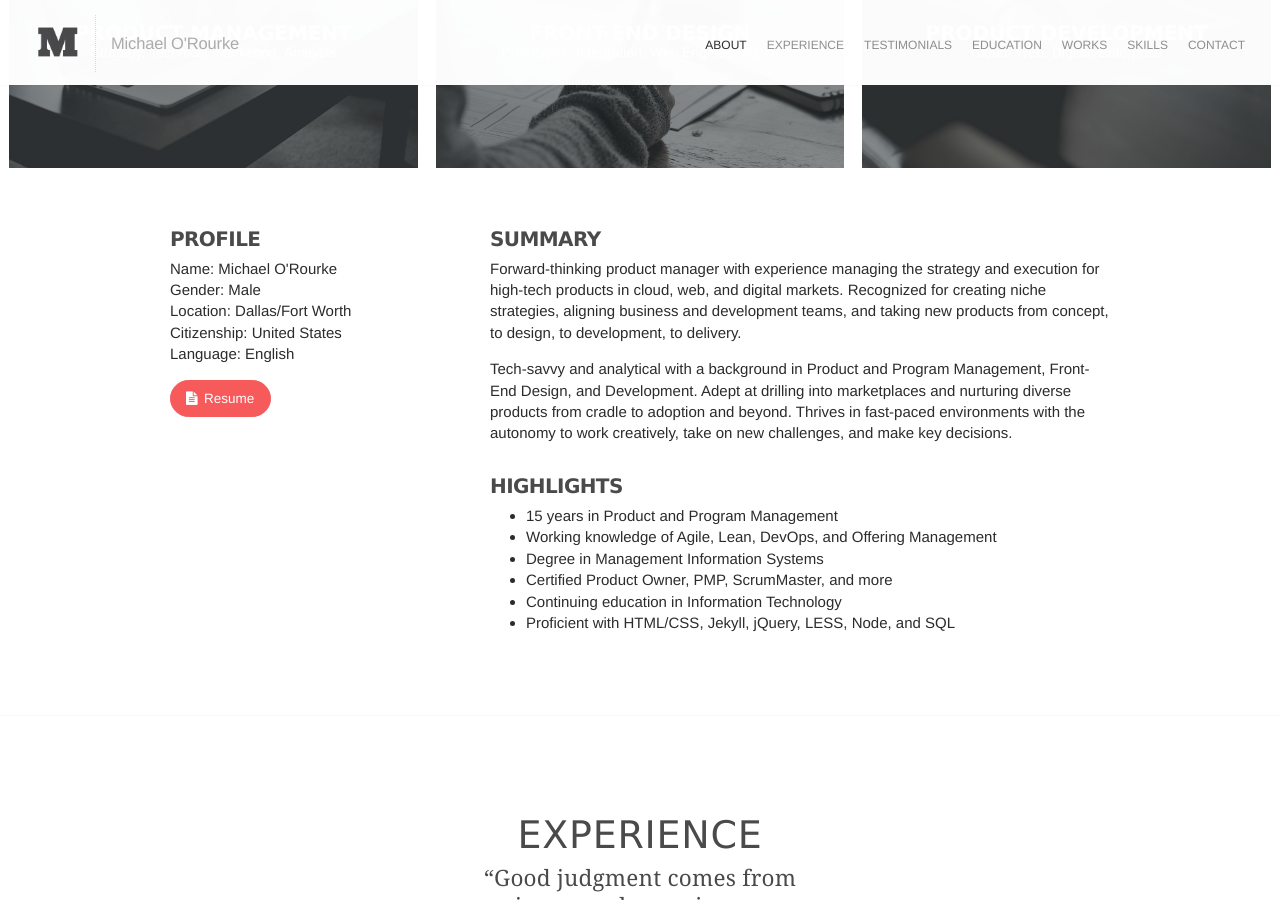
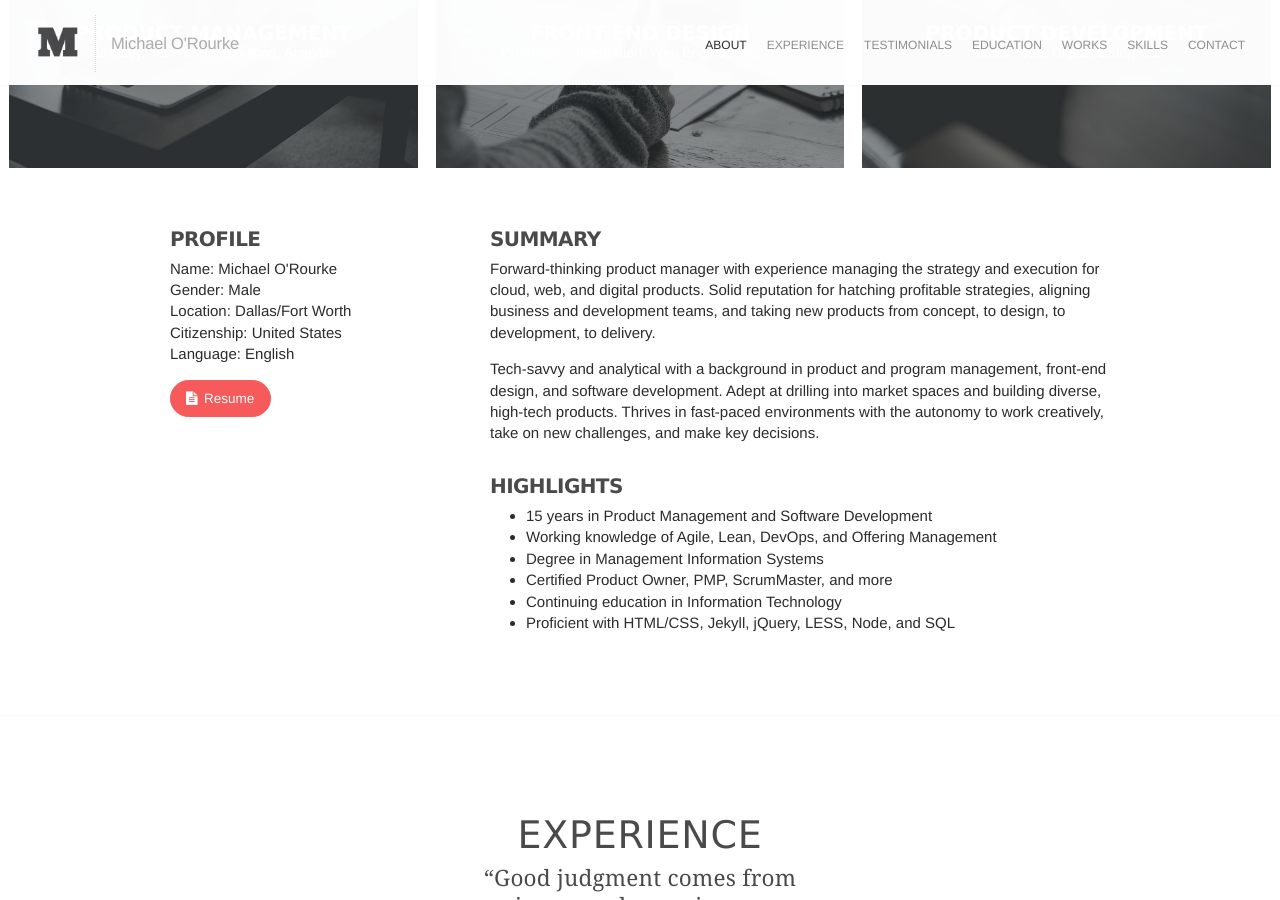
Before and after one commit to caleorourke/unveil, a Jekyll site: the page built from index.html, in a window 1280 px wide and 900 px high, scrolled down 1398 px. Built offline with Jekyll 4.4.1, drawn with Linux system fonts in a browser that asks for light colours; some of the changed text lies outside the part shown.

Commit message:
content updates

```diff
--- a/_config.yml
+++ b/_config.yml
@@ -11,7 +11,7 @@
 # ==============================
 
 title:          Michael O'Rourke
-headline:       I define and design products for cloud markets.
+headline:       I define and design products cloud products.
 tagline:        Product Management and Design
 role:           Product Manager
 license:        MIT
@@ -21,7 +21,7 @@
 # ==============================
 
 keywords:       "caleorourke,career,cloud computing,dallas,design,dfw,employment,experience,history,job,manager,management,marketing,michael o'rourke,position,product,profession,project,resume,rourke,scrum,texas,tx,work"
-description:    "Michael O'Rourke is a forward-thinking Product Manager for high-tech products in Dallas, Texas."
+description:    "Michael O'Rourke is a forward-thinking Product Manager for high-tech cloud products in Dallas, Texas."
 url:            http://thisismichaelorourke.com
 author:         Michael O'Rourke
 logo:           public/img/nav-logo.png
--- a/_includes/sections/about.html
+++ b/_includes/sections/about.html
@@ -29,12 +29,12 @@
     </div>
     <div class="col2-3">
       <h4>Summary</h4>
-      <p>Forward-thinking product manager with experience managing the strategy and execution for high-tech products in cloud, web, and digital markets. Recognized for creating niche strategies, aligning business and development teams, and taking new products from concept, to design, to development, to delivery.</p>
-      <p>Tech-savvy and analytical with a background in Product and Program Management, Front-End Design, and Development. Adept at drilling into marketplaces and nurturing diverse products from cradle to adoption and beyond. Thrives in fast-paced environments with the autonomy to work creatively, take on new challenges, and make key decisions.</p>
+      <p>Forward-thinking product manager with experience managing the strategy and execution for cloud, web, and digital products. Solid reputation for hatching profitable strategies, aligning business and development teams, and taking new products from concept, to design, to development, to delivery.</p>
+      <p>Tech-savvy and analytical with a background in product and program management, front-end design, and software development. Adept at drilling into market spaces and building diverse, high-tech products. Thrives in fast-paced environments with the autonomy to work creatively, take on new challenges, and make key decisions.</p>
       <br>
       <h4>Highlights</h4>
       <ul class="list-style-disc">
-        <li>15 years in Product and Program Management</li>
+        <li>15 years in Product Management and Software Development</li>
         <li>Working knowledge of Agile, Lean, DevOps, and Offering Management</li>
         <li>Degree in Management Information Systems</li>
         <li>Certified Product Owner, PMP, ScrumMaster, and more</li>
--- a/_includes/sections/experience.html
+++ b/_includes/sections/experience.html
@@ -18,7 +18,7 @@
             <h4>Product Manager <a href="//www.ibm.com/cloud-computing/solutions" target="_blank"><img class="img-arrow" src="{{page.baseurl}}public/img/arrow-right-grey.png"></a></h4>
             <h5>SoftLayer, an IBM Company <span class="tab-content-location"> {{site.data.location.dallas}}</span></h5>
             <div class="tab-collapsed">
-              <p>Cultivate pipelines to new markets and design service offerings for a growing cloud ecosystem. Responsible for introducing new cloud solutions to global marketplaces. Reports to CTO &amp; Cloud Infrastructure OM.</p>
+              <p>Pivot product initiatives and market strategies toward developing a growing cloud computing platform. Responsible for building and launching new cloud solutions in global marketplaces. Report directly to the Chief Technology Officer.</p>
               <ul class="list-style-disc">
                 <li>Establish new verticals in Bluemix, SoftLayer, and IBM Marketplace catalogs</li>
                 <li>Craft business cases, proofs-of-concept, and requirements for dev consumption</li>
@@ -35,9 +35,9 @@
           <div class="tab-date"><span>Jul</span> 2003 - <span>Aug</span> 2012</div>
           <div class="tab-content">
             <h4>Senior Product Manager <a href="//www.neopost.com/en/digital-solutions" target="_blank"><img class="img-arrow" src="{{page.baseurl}}public/img/arrow-right-grey.png"></a></h4>
-            <h5>Neopost ID America <span class="tab-content-location"> {{site.data.location.austin}}</span></h5>
+            <h5>Neopost ID <span class="tab-content-location"> {{site.data.location.austin}}</span></h5>
             <div class="tab-collapsed">
-              <p>Pivoted product initiatives and market strategies toward developing new online solutions and native apps. Responsible for customer-facing SaaS, on-premise, and digital products. Reported to Director of Product Management.</p>
+              <p>Cultivated pipelines to new markets and designed product offerings for new online solutions and native apps. Responsible for customer-facing SaaS, on-premise, and digital products. Reported to Director of Product Management.</p>
               <ul class="list-style-disc">
                 <li>Reached new markets by transitioning on-premise products to online ecosystems</li>
                 <li>Facilitated technology refresh programs to eliminate churn and increase revenue flow</li>
```
